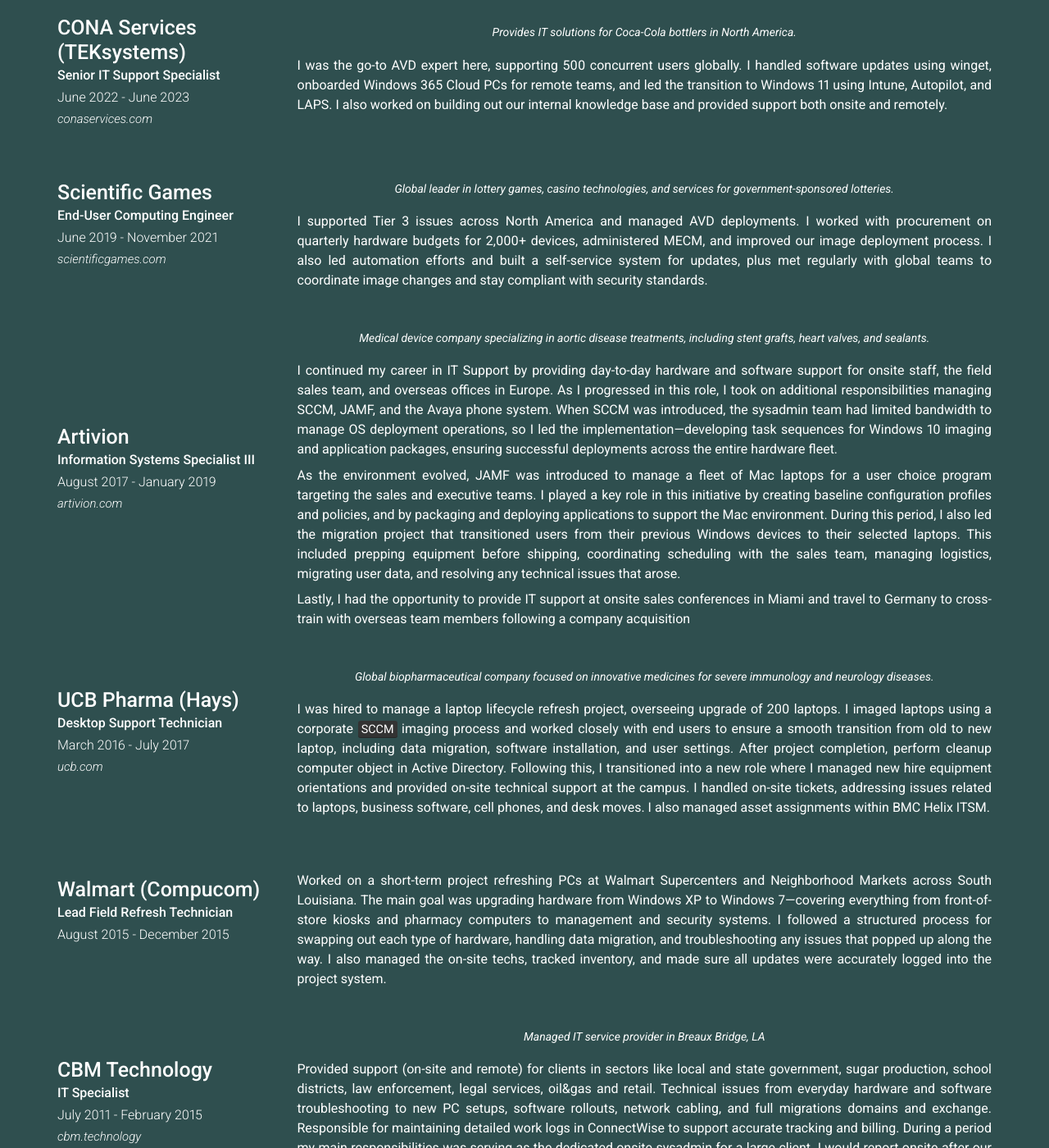
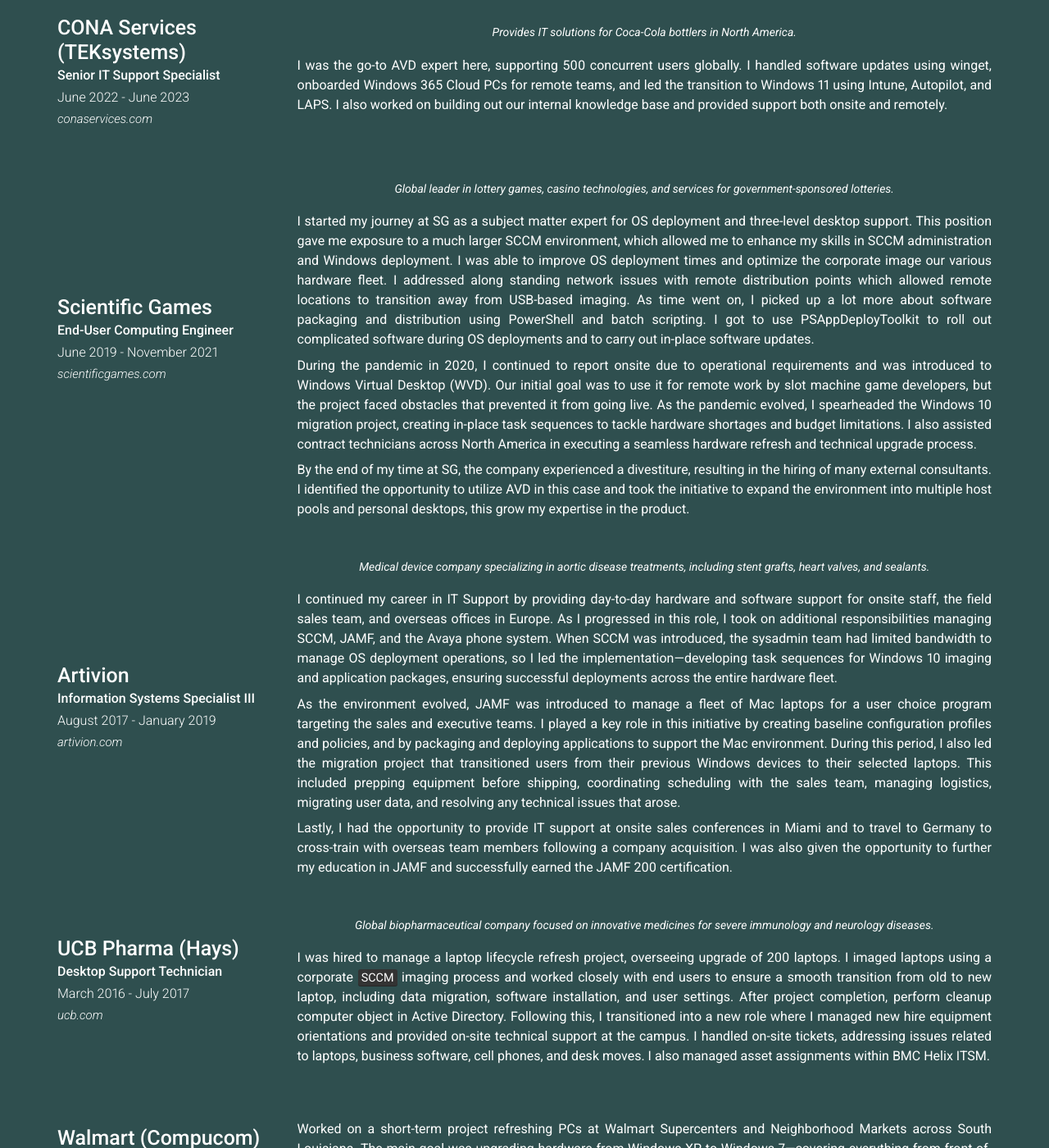
Before and after one commit to dane-gauthier/danegauthier.github.io, a Jekyll site: the page built from index.md, in a window 1280 px wide and 1400 px high, scrolled down 1546 px. Shown: the whole window at 82% size. Built offline with Jekyll 4.4.1, drawn with Linux system fonts in a browser that asks for light colours; nearby versions of some CDN libraries.

Commit message:
SG job description

```diff
--- a/_config.yml
+++ b/_config.yml
@@ -110,9 +110,20 @@
         quote: >
           Global leader in lottery games, casino technologies, and services for government-sponsored lotteries.
         description: | # this will include new lines to allow paragraphs
-         I supported Tier 3 issues across North America and managed AVD deployments.
-         I worked with procurement on quarterly hardware budgets for 2,000+ devices, administered MECM, and improved our image deployment process.
-         I also led automation efforts and built a self-service system for updates, plus met regularly with global teams to coordinate image changes and stay compliant with security standards.
+         I started my journey at SG as a subject matter expert for OS deployment and three-level desktop support. This position gave me exposure to a much larger SCCM environment,
+         which allowed me to enhance my skills in SCCM administration and Windows deployment. I was able to improve OS deployment times and optimize the corporate image our various hardware fleet.
+         I addressed along standing network issues with remote distribution points which allowed remote locations to transition away from USB-based imaging.
+         As time went on, I picked up a lot more about software packaging and distribution using PowerShell and batch scripting.
+         I got to use PSAppDeployToolkit to roll out complicated software during OS deployments and to carry out in-place software updates.
+
+         During the pandemic in 2020, I continued to report onsite due to operational requirements and was introduced to Windows Virtual Desktop (WVD).
+         Our initial goal was to use it for remote work by slot machine game developers, but the project faced obstacles that prevented it from going live.
+         As the pandemic evolved, I spearheaded the Windows 10 migration project, creating in-place task sequences to tackle hardware shortages and budget limitations.
+         I also assisted contract technicians across North America in executing a seamless hardware refresh and technical upgrade process.
+
+         By the end of my time at SG, the company experienced a divestiture, resulting in the hiring of many external consultants.
+         I identified the opportunity to utilize AVD in this case and took the initiative to expand the environment into multiple
+         host pools and personal desktops, this grow my expertise in the product.
       - layout: left
         title: Artivion
         sub_title: Information Systems Specialist III
@@ -131,7 +142,8 @@
           the Mac environment. During this period, I also led the migration project that transitioned users from their previous Windows devices to their selected laptops.
           This included prepping equipment before shipping, coordinating scheduling with the sales team, managing logistics, migrating user data, and resolving any technical issues that arose.
 
-          Lastly, I had the opportunity to provide IT support at onsite sales conferences in Miami and travel to Germany to cross-train with overseas team members following a company acquisition
+          Lastly, I had the opportunity to provide IT support at onsite sales conferences in Miami and to travel to Germany to cross-train with overseas team members following a company acquisition.
+          I was also given the opportunity to further my education in JAMF and successfully earned the JAMF 200 certification.
       - layout: left
         title: UCB Pharma (Hays)
         sub_title: Desktop Support Technician
```
